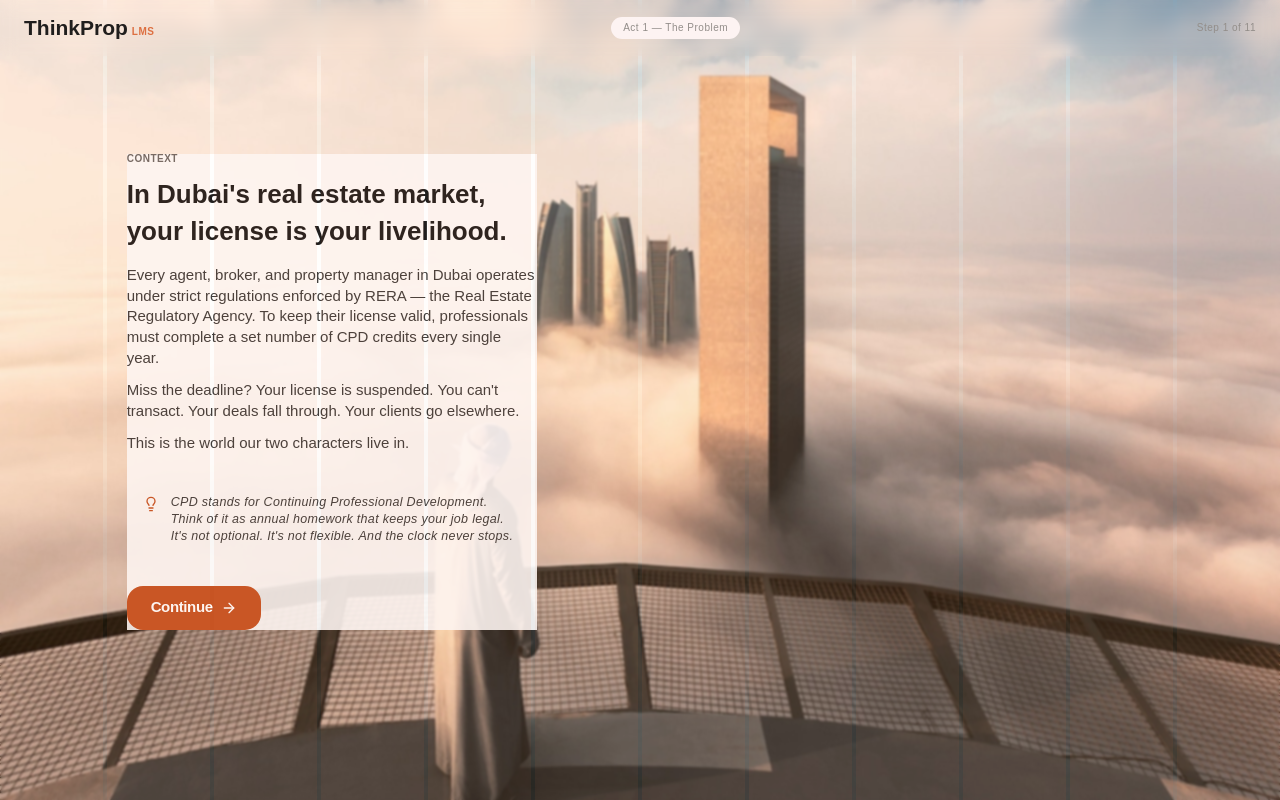
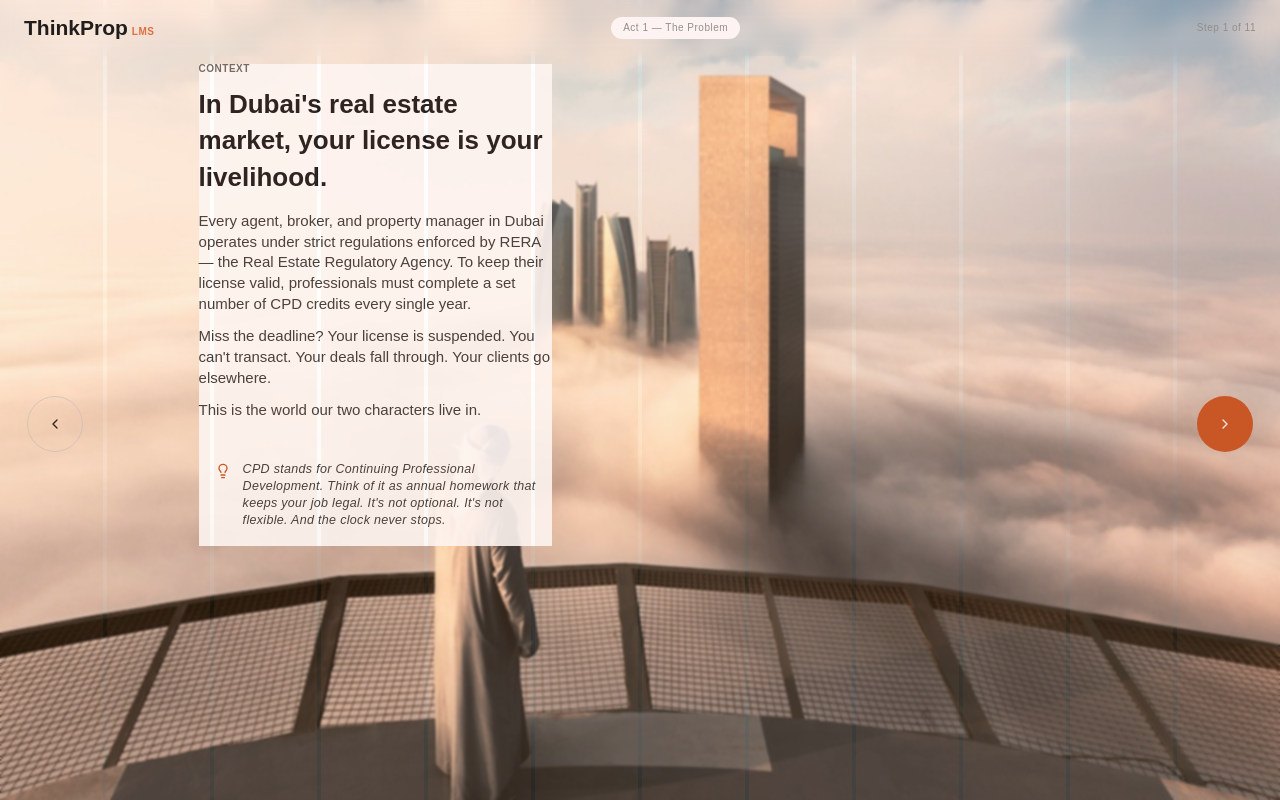
Before and after one commit to Gianeo/thinkprop, a Next.js app: page /story in a window 1280 px wide. Both pictures are taken after a click on the button "Begin the Story". Built offline with nearby package versions, Linux system fonts and the light colour scheme; a web font is replaced by a local one.

Commit message:
Storytelling 27/02/26

```diff
--- a/app/story/page.tsx
+++ b/app/story/page.tsx
@@ -342,6 +342,7 @@ export default function StoryPage() {
       currentAct={currentAct}
       actLabel={actLabel}
       onBack={() => setCurrentStepIndex(Math.max(0, currentStepIndex - 1))}
+      onNext={handleContinue}
       backgroundImage={currentStepIndex === 0 ? '/images/welcome6.jpg' : undefined}
     >
       <StoryStep
--- a/components/story/StoryShell.tsx
+++ b/components/story/StoryShell.tsx
@@ -1,6 +1,6 @@
 'use client'
 
-import { ArrowLeft } from 'lucide-react'
+import { ChevronLeft, ChevronRight } from 'lucide-react'
 import ThinkPropLogo from '@/components/story/ThinkPropLogo'
 import { Button } from '@/components/ui/button'
 
@@ -10,6 +10,7 @@ interface StoryShellProps {
   currentAct: 1 | 2 | 3
   actLabel: string
   onBack: () => void
+  onNext?: () => void
   children: React.ReactNode
   backgroundImage?: string
 }
@@ -26,6 +27,7 @@ export default function StoryShell({
   currentAct,
   actLabel,
   onBack,
+  onNext,
   children,
   backgroundImage,
 }: StoryShellProps) {
@@ -42,7 +44,7 @@ export default function StoryShell({
           : "Act 3 — Reem's Journey"
 
   return (
-    <div className="min-h-screen bg-level-0">
+    <div className="min-h-screen bg-level-0 font-body">
       {backgroundImage && (
         <>
           <div
@@ -59,6 +61,13 @@ export default function StoryShell({
           ))}
         </div>
       </div>
+      <div className="fixed left-0 right-0 top-0 z-[60] h-0.5 bg-transparent">
+        <div
+          className="h-full bg-primary-base transition-all duration-500 ease-out"
+          style={{ width: `${progress}%` }}
+        />
+      </div>
+
       <header className="fixed left-0 right-0 top-0 z-50 h-14 bg-admin-card/90 bg-card/90 backdrop-blur-sm">
         <div className="flex h-full items-center justify-between px-6">
           <ThinkPropLogo />
@@ -73,27 +82,39 @@ export default function StoryShell({
         </div>
       </header>
 
-      <div className="fixed left-0 right-0 top-14 z-40 h-0.5 bg-transparent">
-        <div
-          className="h-full bg-primary-base transition-all duration-500 ease-out"
-          style={{ width: `${progress}%` }}
-        />
-      </div>
+      <main className="relative z-10 grid min-h-screen grid-cols-12 gap-1 px-1 pb-4 pt-16">
+        <div className="col-span-1 hidden items-center justify-center md:flex">
+          {currentStep >= 0 ? (
+            <Button
+              variant="outline"
+              size="icon"
+              withIcon="only"
+              onClick={onBack}
+              className="h-14 w-14 rounded-full border-admin-border border-border shadow-card shadow-sm"
+            >
+              <ChevronLeft size={30} />
+            </Button>
+          ) : null}
+        </div>
 
-      <main className="relative z-10 flex min-h-screen items-center justify-center px-6 pb-24 pt-20">
-        {children}
+        <div className="col-span-12 md:col-span-10">
+          {children}
+        </div>
+
+        <div className="col-span-1 hidden items-center justify-center md:flex">
+          {onNext ? (
+            <Button
+              variant="default"
+              size="icon"
+              withIcon="only"
+              onClick={onNext}
+              className="h-14 w-14 rounded-full"
+            >
+              <ChevronRight size={30} />
+            </Button>
+          ) : null}
+        </div>
       </main>
-
-      {currentStep > 0 && (
-        <Button
-          variant="outline"
-          onClick={onBack}
-          className="fixed bottom-6 left-6 gap-2 rounded-xl border-admin-border border-border shadow-card shadow-sm"
-        >
-          <ArrowLeft size={14} />
-          Back
-        </Button>
-      )}
     </div>
   )
 }
--- a/components/story/StoryStep.tsx
+++ b/components/story/StoryStep.tsx
@@ -78,7 +78,7 @@ function NarrativeBlock({
 
       <Button
         onClick={onContinue}
-        className="h-11 gap-2 rounded-xl bg-primary px-6 font-semibold text-white transition-all duration-150 active:scale-[0.98] hover:bg-primary-strong"
+        className="md:hidden"
       >
         {isLastStep ? 'See the Resolution' : 'Continue'}
         <ArrowRight size={14} />
```
